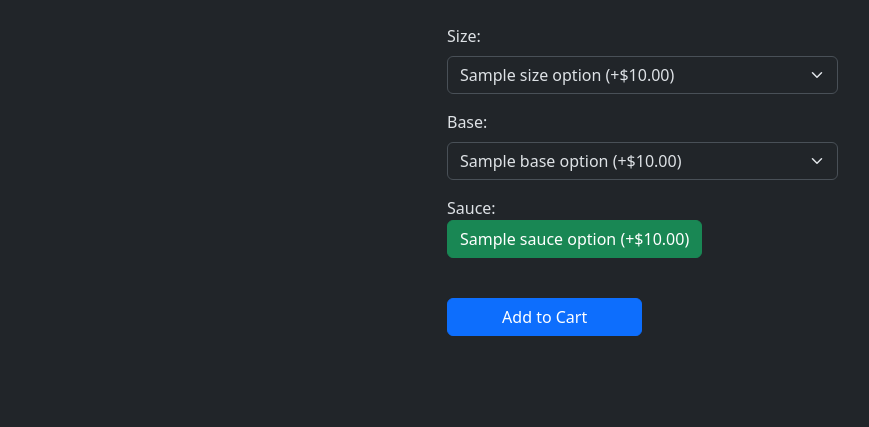
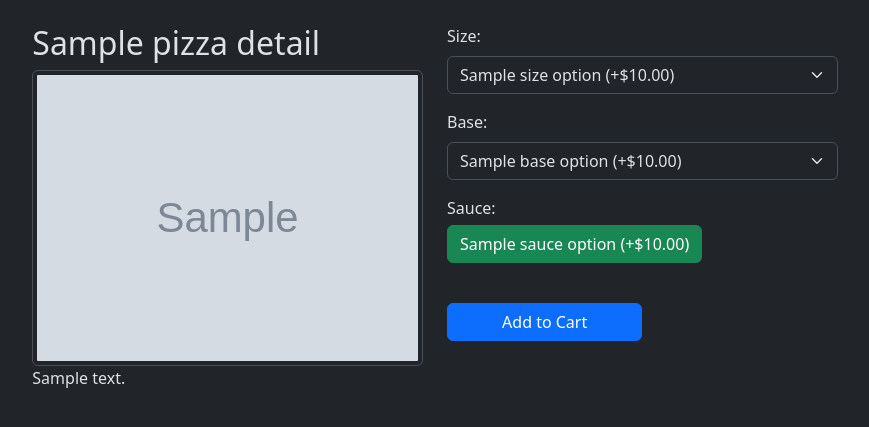
Before and after one commit to petersercombe/Pizza-2023, a Flask app: template templates/customisations.html in a window 1280 px wide. Shown: the part 56-483 px from the top of the page, without its empty margins (205-1074 px from the left). Run offline with Flask 2, Linux system fonts and the light colour scheme; the template is opened without the code that fills it: most values are stand-ins (such as "Sample title", 1, 10 or a date in 2020); grey boxes marked "Sample" are stand-in pictures.

Commit message:
March 28th

```diff
--- a/templates/customisations.html
+++ b/templates/customisations.html
@@ -8,6 +8,9 @@
     <div class="row">
         <div class="col-lg-6">
         <!-- We'll insert an image of the pizza here later -->
+            <h2>{{ pizzaDetails["title"] }}</h2>
+            <img src="/static/{{ pizzaDetails['image'] }}" class="img-thumbnail" width="100%">
+            <p>{{ pizzaDetails['description'] }}</p>
 
 
         </div>
@@ -47,7 +50,7 @@
                     <br>
                     {% for title, price in sauceOptions.items() %}
                         <input type="radio" class="btn-check" name="sauce" value="{{title}}" id="{{title}}" autocomplete="off" checked>
-                        <label class="btn btn-outline-success" for="{{title}}">
+                        <label style="margin-top:5px;" class="btn btn-outline-success" for="{{title}}">
                             {{title}}
                             {% if price != 0.0 %}
                             {{ " (+${:.2f})".format(price) }}
--- a/templates/menu.html
+++ b/templates/menu.html
@@ -20,7 +20,7 @@ Collection method: {{ collection }}
 
       </div>
       <div class="card-footer">
-          <a href="#" class="btn btn-primary d-grid gap-2">Add</a>
+          <a href="{{ url_for('customise', pizza=key) }}" class="btn btn-primary d-grid gap-2">Add</a>
       </div>
     </div>
   </div>
--- a/webapp.py
+++ b/webapp.py
@@ -19,11 +19,12 @@ def menu():
 
 @app.route("/customise", methods=['GET', "POST"])
 def customise():
-
+    pizza = request.args["pizza"]
     return render_template("customisations.html",
                            sizeOptions=sizeOptions,
                            sauceOptions=sauceOptions,
-                           baseOptions=baseOptions
+                           baseOptions=baseOptions,
+                           pizzaDetails=toppingOptions[pizza]
                            )
 
 if __name__ == "__main__":
```
